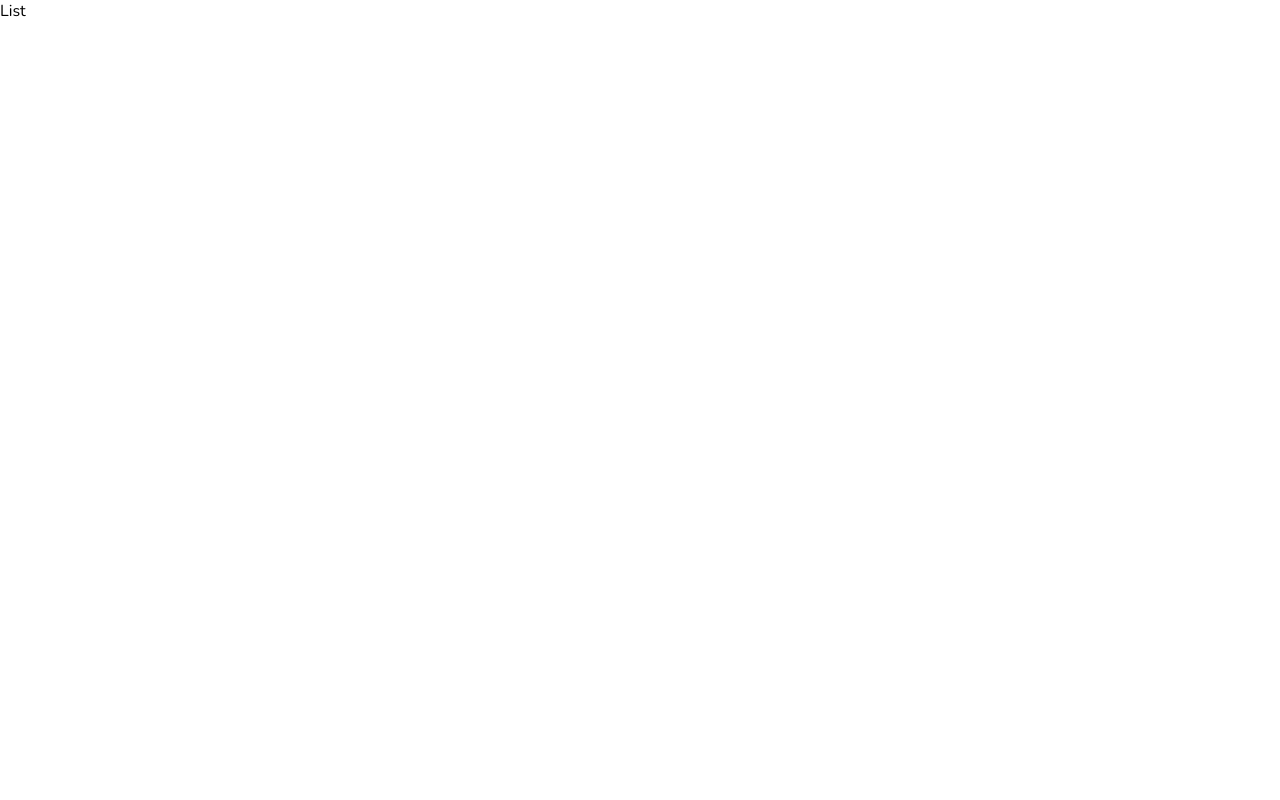
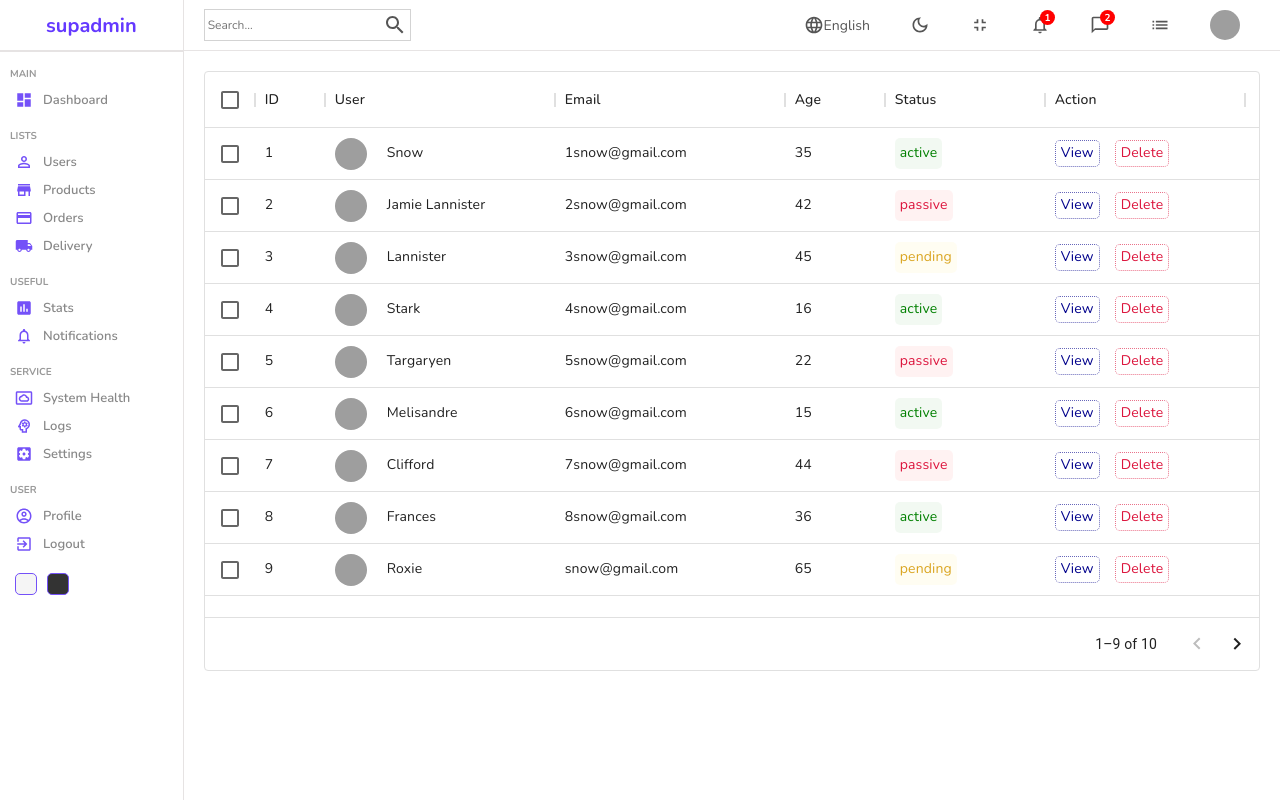
Before and after one commit to DeepakBarwal/supa-admin, a React (Create React App) app: page /users in a window 1280 px wide. Built offline with nearby package versions, Linux system fonts and the light colour scheme; grey boxes are pictures that could not be loaded.

Commit message:
mui datatable added for /users

```diff
--- a/package.json
+++ b/package.json
@@ -7,6 +7,7 @@
     "@emotion/styled": "^11.10.5",
     "@mui/icons-material": "^5.10.9",
     "@mui/material": "^5.10.12",
+    "@mui/x-data-grid": "^5.17.10",
     "@testing-library/jest-dom": "^5.16.5",
     "@testing-library/react": "^13.4.0",
     "@testing-library/user-event": "^13.5.0",
--- /dev/null
+++ b/src/components/datatable/Datatable.jsx
@@ -0,0 +1,36 @@
+import "./datatable.scss";
+
+import { DataGrid } from '@mui/x-data-grid';
+import { userColumns, userRows } from "../../datatableSource";
+
+const Datatable = () => {
+  const actionColumn = [
+    {
+      field: "action",
+      headerName: "Action",
+      width: 200,
+      renderCell: () => {
+        return (
+          <div className="cellAction">
+            <div className="viewButton">View</div>
+            <div className="deleteButton">Delete</div>
+          </div>
+        );
+      }
+    }
+  ];
+
+  return (
+    <div className="datatable">
+      <DataGrid
+        rows={userRows}
+        columns={userColumns.concat(actionColumn)}
+        pageSize={9}
+        rowsPerPageOptions={[9]}
+        checkboxSelection
+      />
+    </div>
+  )
+}
+
+export default Datatable;
--- /dev/null
+++ b/src/components/datatable/datatable.scss
@@ -0,0 +1,56 @@
+.datatable {
+  height: 600px;
+  padding: 20px;
+
+  .cellWithImg {
+    display: flex;
+    align-items: center;
+
+    .cellImg {
+      width: 32px;
+      height: 32px;
+      border-radius: 50%;
+      object-fit: cover;
+      margin-right: 20px;
+    }
+  }
+
+  .cellWithStatus {
+    padding: 5px;
+    border-radius: 5px;
+
+    &.active {
+      background-color: rgba(0, 128, 0, 0.05);
+      color: green;
+    }
+    &.pending {
+      background-color: rgba(255, 217, 0, 0.05);
+      color: goldenrod;
+    }
+    &.passive {
+      background-color: rgba(255, 0, 0, 0.05);
+      color: crimson;
+    }
+  }
+
+  .cellAction {
+    display: flex;
+    align-items: center;
+    gap: 15px;
+
+    .viewButton {
+      padding: 2px 5px;
+      border-radius: 5px;
+      color: darkblue;
+      border: 1px dotted rgba(0, 0, 139, 0.596);
+      cursor: pointer;
+    }
+    .deleteButton {
+      padding: 2px 5px;
+      border-radius: 5px;
+      color: crimson;
+      border: 1px dotted rgba(220, 20, 60, 0.6);
+      cursor: pointer;
+    }
+  }
+}
--- /dev/null
+++ b/src/datatableSource.js
@@ -0,0 +1,123 @@
+export const userColumns = [
+  { field: "id", headerName: "ID", width: 70 },
+  {
+    field: "user",
+    headerName: "User",
+    width: 230,
+    renderCell: (params) => {
+      return (
+        <div className="cellWithImg">
+          <img className="cellImg" src={params.row.img} alt="avatar" />
+          {params.row.username}
+        </div>
+      );
+    },
+  },
+  {
+    field: "email",
+    headerName: "Email",
+    width: 230,
+  },
+
+  {
+    field: "age",
+    headerName: "Age",
+    width: 100,
+  },
+  {
+    field: "status",
+    headerName: "Status",
+    width: 160,
+    renderCell: (params) => {
+      return (
+        <div className={`cellWithStatus ${params.row.status}`}>
+          {params.row.status}
+        </div>
+      );
+    },
+  },
+];
+
+//temporary data
+export const userRows = [
+  {
+    id: 1,
+    username: "Snow",
+    img: "https://images.pexels.com/photos/1820770/pexels-photo-1820770.jpeg?auto=compress&cs=tinysrgb&dpr=2&w=500",
+    status: "active",
+    email: "1snow@gmail.com",
+    age: 35,
+  },
+  {
+    id: 2,
+    username: "Jamie Lannister",
+    img: "https://images.pexels.com/photos/1820770/pexels-photo-1820770.jpeg?auto=compress&cs=tinysrgb&dpr=2&w=500",
+    email: "2snow@gmail.com",
+    status: "passive",
+    age: 42,
+  },
+  {
+    id: 3,
+    username: "Lannister",
+    img: "https://images.pexels.com/photos/1820770/pexels-photo-1820770.jpeg?auto=compress&cs=tinysrgb&dpr=2&w=500",
+    email: "3snow@gmail.com",
+    status: "pending",
+    age: 45,
+  },
+  {
+    id: 4,
+    username: "Stark",
+    img: "https://images.pexels.com/photos/1820770/pexels-photo-1820770.jpeg?auto=compress&cs=tinysrgb&dpr=2&w=500",
+    email: "4snow@gmail.com",
+    status: "active",
+    age: 16,
+  },
+  {
+    id: 5,
+    username: "Targaryen",
+    img: "https://images.pexels.com/photos/1820770/pexels-photo-1820770.jpeg?auto=compress&cs=tinysrgb&dpr=2&w=500",
+    email: "5snow@gmail.com",
+    status: "passive",
+    age: 22,
+  },
+  {
+    id: 6,
+    username: "Melisandre",
+    img: "https://images.pexels.com/photos/1820770/pexels-photo-1820770.jpeg?auto=compress&cs=tinysrgb&dpr=2&w=500",
+    email: "6snow@gmail.com",
+    status: "active",
+    age: 15,
+  },
+  {
+    id: 7,
+    username: "Clifford",
+    img: "https://images.pexels.com/photos/1820770/pexels-photo-1820770.jpeg?auto=compress&cs=tinysrgb&dpr=2&w=500",
+    email: "7snow@gmail.com",
+    status: "passive",
+    age: 44,
+  },
+  {
+    id: 8,
+    username: "Frances",
+    img: "https://images.pexels.com/photos/1820770/pexels-photo-1820770.jpeg?auto=compress&cs=tinysrgb&dpr=2&w=500",
+    email: "8snow@gmail.com",
+    status: "active",
+    age: 36,
+  },
+  {
+    id: 9,
+    username: "Roxie",
+    img: "https://images.pexels.com/photos/1820770/pexels-photo-1820770.jpeg?auto=compress&cs=tinysrgb&dpr=2&w=500",
+    email: "snow@gmail.com",
+    status: "pending",
+    age: 65,
+  },
+  {
+    id: 10,
+    username: "Roxie",
+    img: "https://images.pexels.com/photos/1820770/pexels-photo-1820770.jpeg?auto=compress&cs=tinysrgb&dpr=2&w=500",
+    email: "snow@gmail.com",
+    status: "active",
+    age: 65,
+  },
+];
--- a/src/pages/list/List.jsx
+++ b/src/pages/list/List.jsx
@@ -1,8 +1,17 @@
 import "./list.scss";
+import Sidebar from "../../components/sidebar/Sidebar";
+import Navbar from "../../components/navbar/Navbar";
+import Datatable from "../../components/datatable/Datatable";
 
 const List = () => {
   return (
-    <div>List</div>
+    <div className="list">
+      <Sidebar />
+      <div className="listContainer">
+        <Navbar />
+        <Datatable />
+      </div>
+    </div>
   )
 }
 
--- a/src/pages/list/list.scss
+++ b/src/pages/list/list.scss
@@ -0,0 +1,8 @@
+.list {
+  display: flex;
+  width: 100%;
+
+  .listContainer {
+    flex: 6;
+  }
+}
```
Also changed, not shown: 1 other file (tests, documents, lock files or other folders).
